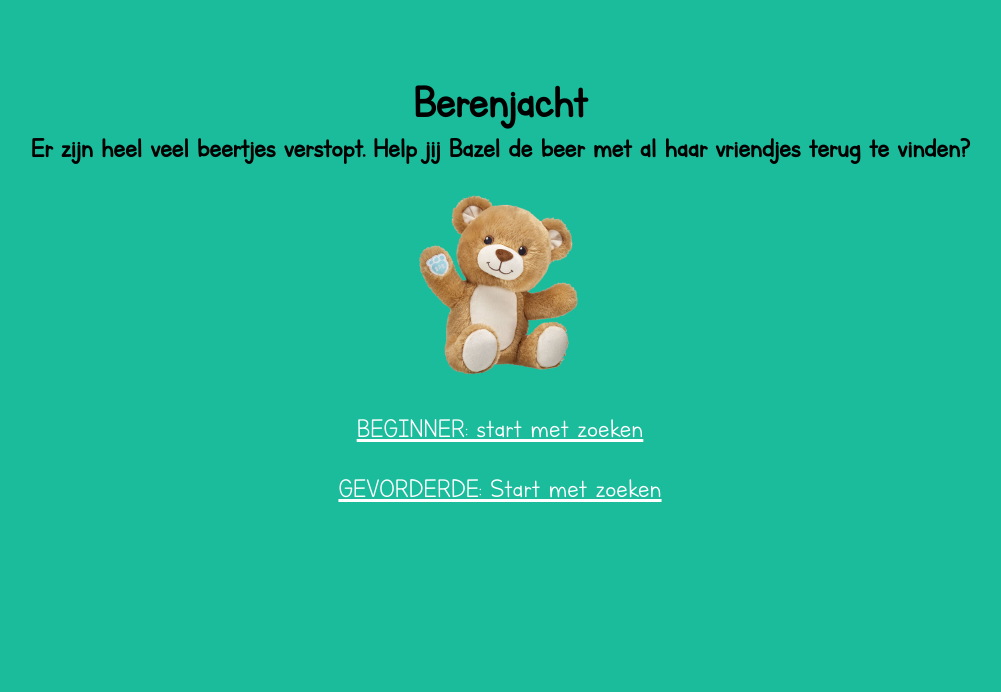
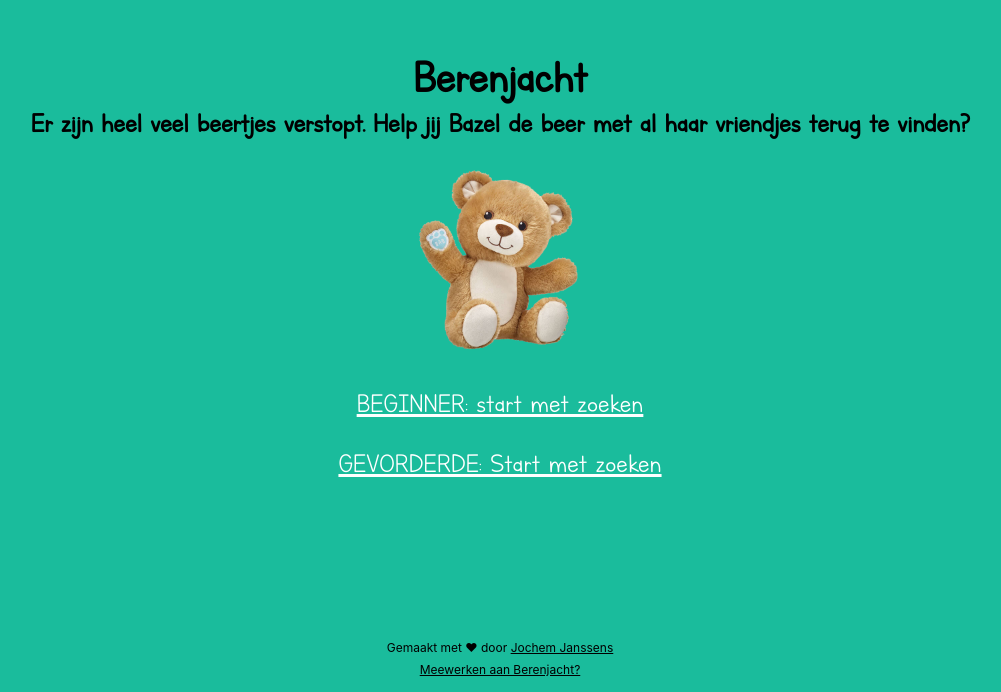
Before and after one commit to jochemjanssens/berenjacht, a React (Create React App) app: page / in a window 1280 px wide. Shown: the part 108-800 px from the top of the page, without its empty margins (140-1141 px from the left). Built offline with nearby package versions, Linux system fonts and the light colour scheme.

Commit message:
feat: footer links

```diff
--- a/src/App.css
+++ b/src/App.css
@@ -17,7 +17,7 @@ body {
 
 header {
   width: 100vw;
-  height: 100vh;
+  height: calc(100% - 50px);
   text-align: center;
   font-family: "learners", "Verdana", "sans-serif";
   background-color: #1ABC9C;
@@ -26,6 +26,27 @@ header {
   flex-flow: column;
   justify-content: center;
   align-items: center;
+}
+
+footer {
+  background-color: #1ABC9C;
+  width: 100vw;
+  height: 50px;
+
+  text-align: center;
+}
+
+footer p {
+  margin-bottom: 10px;
+  font-size: 12px;
+}
+
+footer a {
+  color: black;
+}
+
+footer a:hover {
+  color: white;
 }
 
 h1 {
--- a/src/Screens/Intro.jsx
+++ b/src/Screens/Intro.jsx
@@ -6,7 +6,7 @@ import bearPicture from '../beer.png';
 class Intro extends React.Component {
   render() {
     return (
-      <div className="app">
+      <div className="app intro">
         <header>
           <h1>Berenjacht</h1>
           <h2>Er zijn heel veel beertjes verstopt. Help jij Bazel de beer met al haar vriendjes terug te vinden?</h2>
@@ -21,6 +21,14 @@ class Intro extends React.Component {
             }
           }}>GEVORDERDE: Start met zoeken</Link>
         </header>
+        <footer>
+          <p>
+            Gemaakt met ♥ door <a href="https://janssensjochem.be">Jochem Janssens</a>
+          </p>
+          <p>
+            <a href="https://github.com/jochemjanssens/berenjach">Meewerken aan Berenjacht?</a>
+          </p>
+        </footer>
       </div>
     );
   }
```
